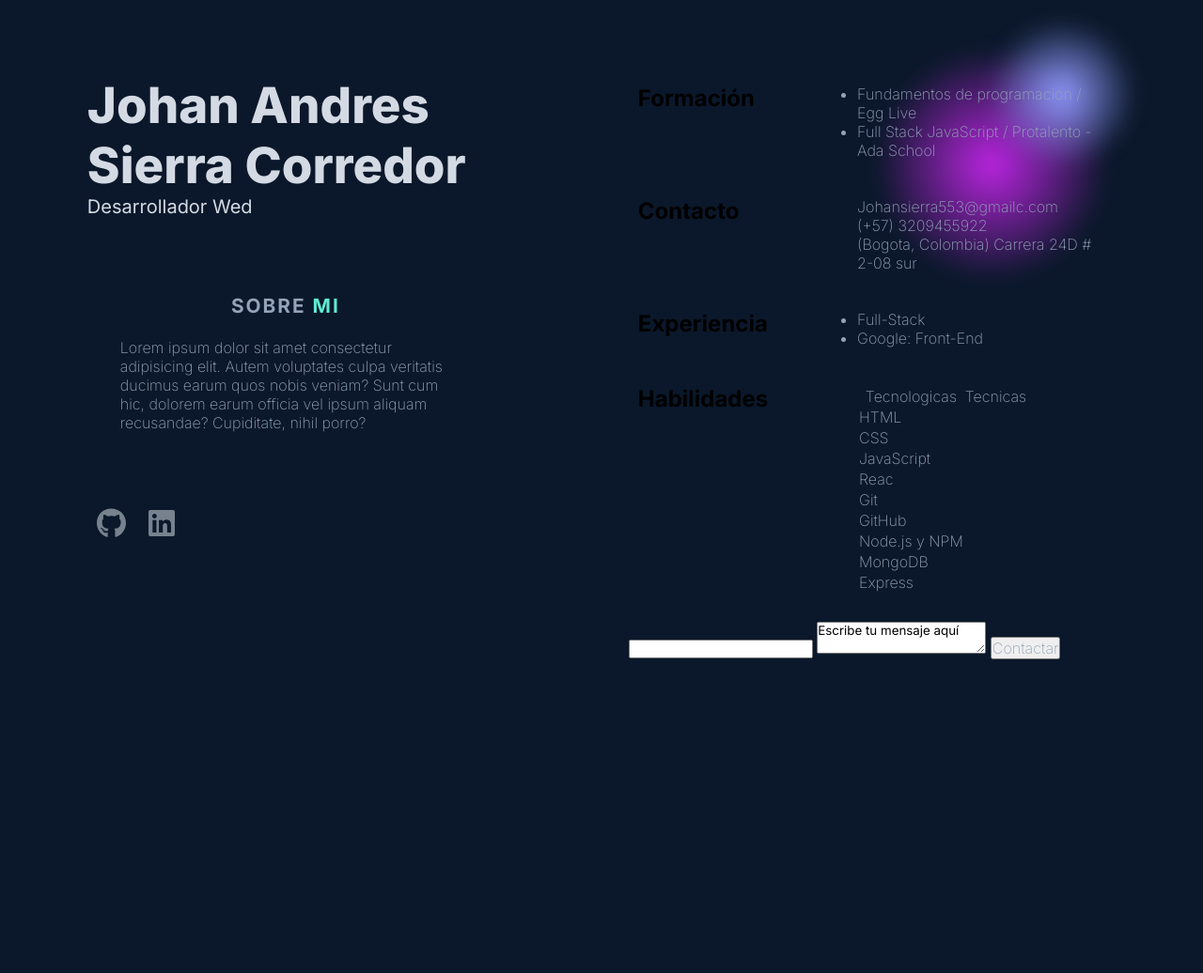
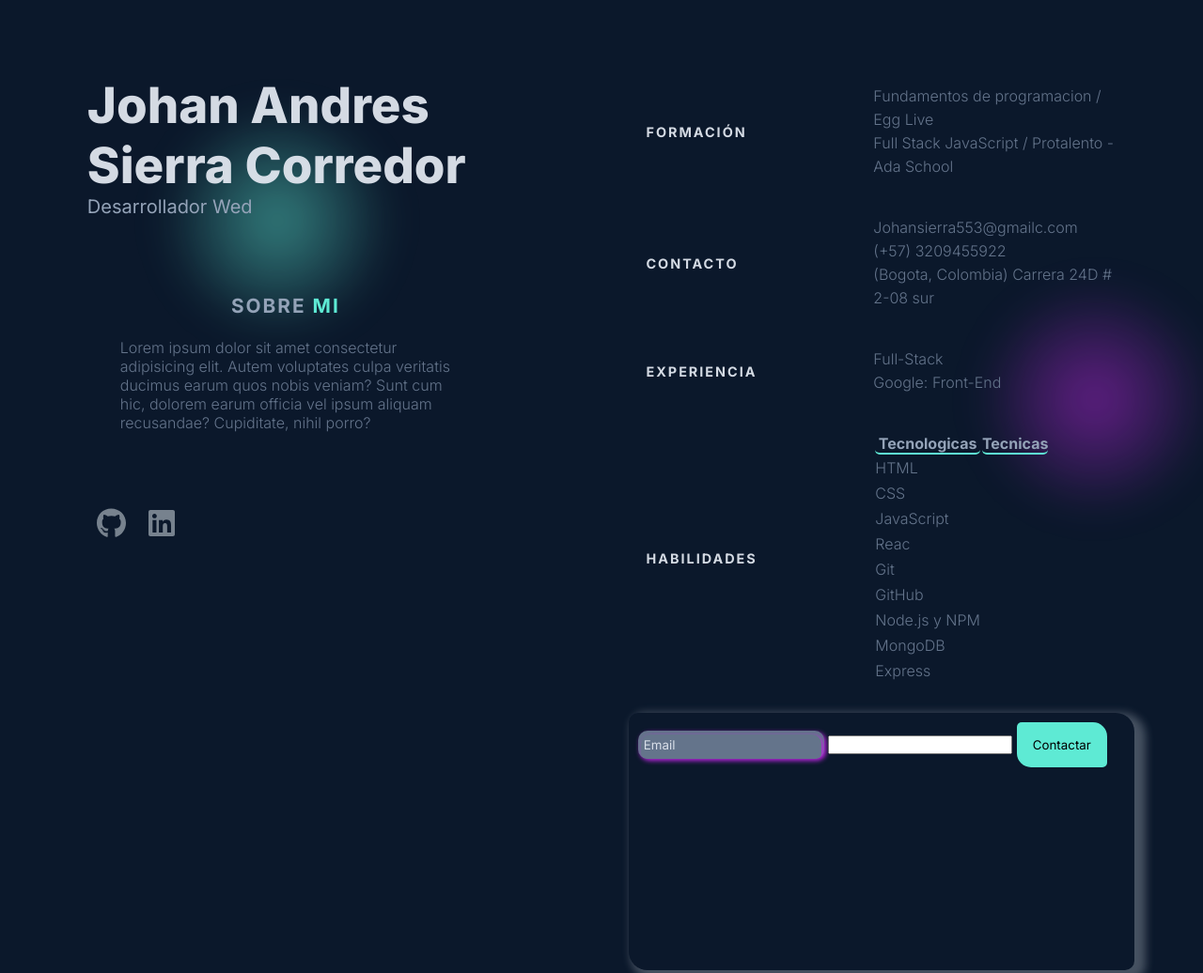
Before and after one commit to JohanAndres1/html-intro, a plain HTML site: page index.html in a window 1280 px wide. Shown: the top 1036 px of the page at 94% size. Before the commit the page ends 800 px from the top, so only its background shows below. Drawn offline with Linux system fonts and the light colour scheme.

Commit message:
Dando estilos a los datos

```diff
--- a/Estilo.css
+++ b/Estilo.css
@@ -7,7 +7,7 @@
     --color-fondo: #0b182b;
     --color-blanco: #e2e8f0ef;
     --color-letras-1: #94a3b8;
-    --color-letras-2: #6474b8;
+    --color-letras-2: #64748b;
     --color-opcion-1: #919bff;
     --color-opcion-2: #5eead4;
     --color-opcion-3: #2dd4bf1a;
@@ -28,20 +28,17 @@
     background-image: radial-gradient(var(--color-opcion-4), transparent 70%);
     width: 250px;
     height: 250px;
-    top: 50px;
-    right: 100px;
+    top: 300px;
+    right: -10px;
+    filter: opacity(.5) blur(20px);
     border-radius: 50%;
-    filter: blur(10px);
-    animation: fondo-2 5s linear normal infinite;
+    animation: fondo-1 5s linear normal infinite;
 }
 .fondo::after {
-    z-index: -5;
-    width: 160px;
-    height: 160px;
-    top: 20px;
-    right: 70px;
-    background-image: radial-gradient( var(--color-opcion-1), transparent 70%);
-    animation: fondo-1 5s linear normal infinite;
+    top: 110px;
+    left: 170px;
+    background-image: radial-gradient( var(--color-opcion-2), transparent 70%);
+    animation: fondo-2 5s linear normal infinite;
 }
 
 
@@ -69,6 +66,7 @@
 }
 
 
+
 .header-main {
     width: 90%;
 }
@@ -78,10 +76,12 @@
     font-size: 3.3rem;
 }
 .header-descripcion {
-    color: var(--color-blanco);
+    color: var(--color-letras-1);
     font-size: 20px;
     font-weight: 400;
 }
+
+
 
 .header-card {
     width: 22rem;
@@ -106,10 +106,10 @@
     color: var(--color-opcion-2);
     font-weight: 700;
 }
-.texto {
-    color: var(--color-letras-1);
+.header-texto {
+    color: var(--color-letras-2);
     font-size: 1rem;
-    font-weight: 200;
+    font-weight: 300;
 }
 .header-card:hover {
     background: var(--color-blanco);
@@ -123,6 +123,7 @@
 .header-card:hover .card-titulo-subrayado {
     color: var(--color-opcion-4);
 }
+
 
 
 .a-icono {
@@ -153,7 +154,9 @@ svg:hover {
     height: 10%;
     display: flex;
     flex-flow: row nowrap;
-    border-radius: 8px;
+    justify-content: space-evenly;
+    align-items: center;
+    border-radius: 20px;
     margin: 20px 0;
     padding: 10px;
 }
@@ -169,6 +172,67 @@ svg:hover {
 
 
 
+.main-titulo {
+    color: var(--color-blanco);
+    letter-spacing: 2px;
+    font-size: .9rem;
+    text-transform: uppercase;
+}
+.main-section:hover .main-titulo {
+    color: var(--color-opcion-2);
+}
+.texto {
+    color: var(--color-letras-2);
+    font-size: 1rem;
+    font-weight: 300;
+    line-height: 25px;
+
+}
+.main-section:hover .texto {
+    color: var(--color-letras-1);
+}
+.li {
+    list-style: none;
+}
+
+
+
+.titulo-tabla {
+    color: var(--color-letras-1);
+    border-bottom: 2px solid #5eead4;
+    border-radius: 5px;
+}
+
+
+
+.contactar {
+    width: 100%;
+    height: 254px;
+    padding: 10px;
+    border-radius: 10px 20px;
+    box-shadow: 7px 5px 10px 5px var(--color-plateado-transparente-2);
+}
+
+
+.input-email, .input-email::placeholder {
+    height: 1.5rem;
+    border: none;
+    border-radius: 10px;
+    padding: 3px;
+    background-color: var(--color-letras-2);
+    color: var(--color-blanco);
+    box-shadow: 2px 2px 5px var(--color-opcion-4);
+}
+.button {
+    border: none;
+    height: 3rem;
+    width: 6rem;
+    background-color: var(--color-opcion-2);
+    border-radius: 5px 15px;
+}
+
+
+
 
 
 
@@ -178,7 +242,7 @@ svg:hover {
         transform: scale(1);
     }
     50% {
-        transform: scale(1.19);
+        transform: scale(1.3);
     }
     100% {
         transform: scale(1);
--- a/index.html
+++ b/index.html
@@ -19,7 +19,7 @@
                 </main>
                 <div class="header-card">
                     <h2 class="header-card-titulo">Sobre <b class="card-titulo-subrayado">mi</b></h2>
-                    <p class="texto header-texto">Lorem ipsum dolor sit amet consectetur adipisicing elit. Autem voluptates culpa veritatis ducimus earum quos nobis veniam? Sunt cum hic, dolorem earum officia vel ipsum aliquam recusandae? Cupiditate, nihil porro?</p>
+                    <p class="header-texto">Lorem ipsum dolor sit amet consectetur adipisicing elit. Autem voluptates culpa veritatis ducimus earum quos nobis veniam? Sunt cum hic, dolorem earum officia vel ipsum aliquam recusandae? Cupiditate, nihil porro?</p>
                 </div>
                 <footer class="header-footer">
                     <a class="a-icono" href="https://github.com/JohanAndres1"><svg xmlns="http://www.w3.org/2000/svg" viewBox="0 0 496 512"><path d="M165.9 397.4c0 2-2.3 3.6-5.2 3.6-3.3.3-5.6-1.3-5.6-3.6 0-2 2.3-3.6 5.2-3.6 3-.3 5.6 1.3 5.6 3.6zm-31.1-4.5c-.7 2 1.3 4.3 4.3 4.9 2.6 1 5.6 0 6.2-2s-1.3-4.3-4.3-5.2c-2.6-.7-5.5.3-6.2 2.3zm44.2-1.7c-2.9.7-4.9 2.6-4.6 4.9.3 2 2.9 3.3 5.9 2.6 2.9-.7 4.9-2.6 4.6-4.6-.3-1.9-3-3.2-5.9-2.9zM244.8 8C106.1 8 0 113.3 0 252c0 110.9 69.8 205.8 169.5 239.2 12.8 2.3 17.3-5.6 17.3-12.1 0-6.2-.3-40.4-.3-61.4 0 0-70 15-84.7-29.8 0 0-11.4-29.1-27.8-36.6 0 0-22.9-15.7 1.6-15.4 0 0 24.9 2 38.6 25.8 21.9 38.6 58.6 27.5 72.9 20.9 2.3-16 8.8-27.1 16-33.7-55.9-6.2-112.3-14.3-112.3-110.5 0-27.5 7.6-41.3 23.6-58.9-2.6-6.5-11.1-33.3 2.6-67.9 20.9-6.5 69 27 69 27 20-5.6 41.5-8.5 62.8-8.5s42.8 2.9 62.8 8.5c0 0 48.1-33.6 69-27 13.7 34.7 5.2 61.4 2.6 67.9 16 17.7 25.8 31.5 25.8 58.9 0 96.5-58.9 104.2-114.8 110.5 9.2 7.9 17 22.9 17 46.4 0 33.7-.3 75.4-.3 83.6 0 6.5 4.6 14.4 17.3 12.1C428.2 457.8 496 362.9 496 252 496 113.3 383.5 8 244.8 8zM97.2 352.9c-1.3 1-1 3.3.7 5.2 1.6 1.6 3.9 2.3 5.2 1 1.3-1 1-3.3-.7-5.2-1.6-1.6-3.9-2.3-5.2-1zm-10.8-8.1c-.7 1.3.3 2.9 2.3 3.9 1.6 1 3.6.7 4.3-.7.7-1.3-.3-2.9-2.3-3.9-2-.6-3.6-.3-4.3.7zm32.4 35.6c-1.6 1.3-1 4.3 1.3 6.2 2.3 2.3 5.2 2.6 6.5 1 1.3-1.3.7-4.3-1.3-6.2-2.2-2.3-5.2-2.6-6.5-1zm-11.4-14.7c-1.6 1-1.6 3.6 0 5.9 1.6 2.3 4.3 3.3 5.6 2.3 1.6-1.3 1.6-3.9 0-6.2-1.4-2.3-4-3.3-5.6-2z"/></svg></a>
@@ -64,10 +64,10 @@
                         <h2 class="main-titulo">Habilidades</h2>
                     </div>
                     <div class="articulo">
-                        <table class="tabla">
+                        <table>
                             <tr>
-                                <th class="texto">Tecnologicas</th>
-                                <th class="texto">Tecnicas</th>
+                                <th class="titulo-tabla">Tecnologicas</th>
+                                <th class="titulo-tabla">Tecnicas</th>
                             </tr>
                             <tr>
                                 <td class="texto">HTML</td>
@@ -100,9 +100,9 @@
                     </div>
                 </section>
                 <footer class="contactar">
-                    <input type="email" name="Mensaje" id="input_email">
-                    <textarea name="Mensaje" id="Mensaje">Escribe tu mensaje aquí</textarea>
-                    <button class="texto" type="button">Contactar</button>
+                    <input class="input-email" type="email" name="email" id="input-email" placeholder="Email">
+                    <input type="text">
+                    <button class="button" type="button">Contactar</button>
                 </footer>
             </main>
         </div>
```
